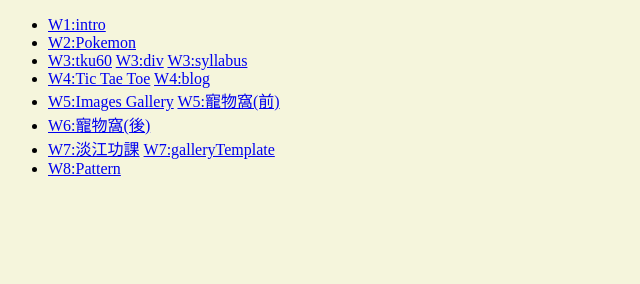
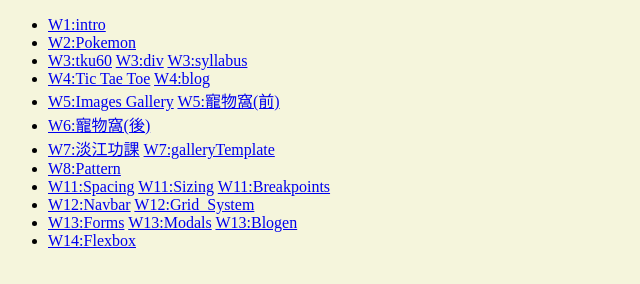
Before and after one commit to AbNormal66/107-1, a plain HTML site: page index.html in a window 1280 px wide. Shown: the whole page, without its empty margins (0-640 px from the left). Drawn offline with Linux system fonts and the light colour scheme.

Commit message:
Update index.html

```diff
--- a/index.html
+++ b/index.html
@@ -41,6 +41,23 @@
     <li>
         <a href="w08/PATTERN.html">W8:Pattern</a>
     </li>
+    <li>
+        <a href="bootstrap-sandbox-starter/bootstrap_sandbox_starter/2_6_spacing.html">W11:Spacing</a>
+        <a href="bootstrap-sandbox-starter/bootstrap_sandbox_starter/2_7_sizing.html">W11:Sizing</a>
+        <a href="bootstrap-sandbox-starter/bootstrap_sandbox_starter/2_8_breakpoints.html">W11:Breakpoints</a>
+    </li>
+    <li>
+        <a href="bootstrap-sandbox-starter/bootstrap_sandbox_starter/3_3_navbar.html">W12:Navbar</a>
+        <a href="bootstrap-sandbox-starter/bootstrap_sandbox_starter/4_2_grid_system.html">W12:Grid_System</a>
+    </li>
+    <li>
+        <a href="bootstrap-sandbox-starter/bootstrap_sandbox_starter/3_5_forms.html">W13:Forms</a>
+        <a href="bootstrap-sandbox-starter/bootstrap_sandbox_starter/5_6_modals.html">W13:Modals</a>
+        <a href="bootstrap-sandbox-starter/bootstrap_sandbox_starter/bs4boiler/bs4boiler/index.html">W13:Blogen</a>
+    </li>
+    <li>
+        <a href="bootstrap-sandbox-starter/bootstrap_sandbox_starter/4_4_flexbox.html">W14:Flexbox</a>
+    </li>
     </ul>
 
     </body>
```
